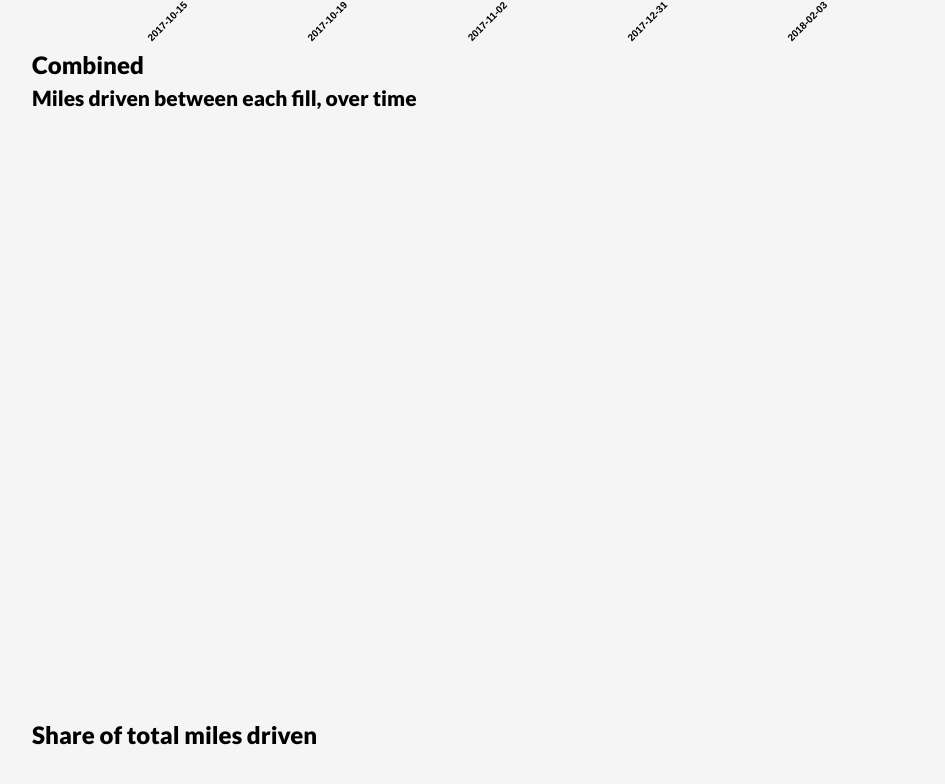
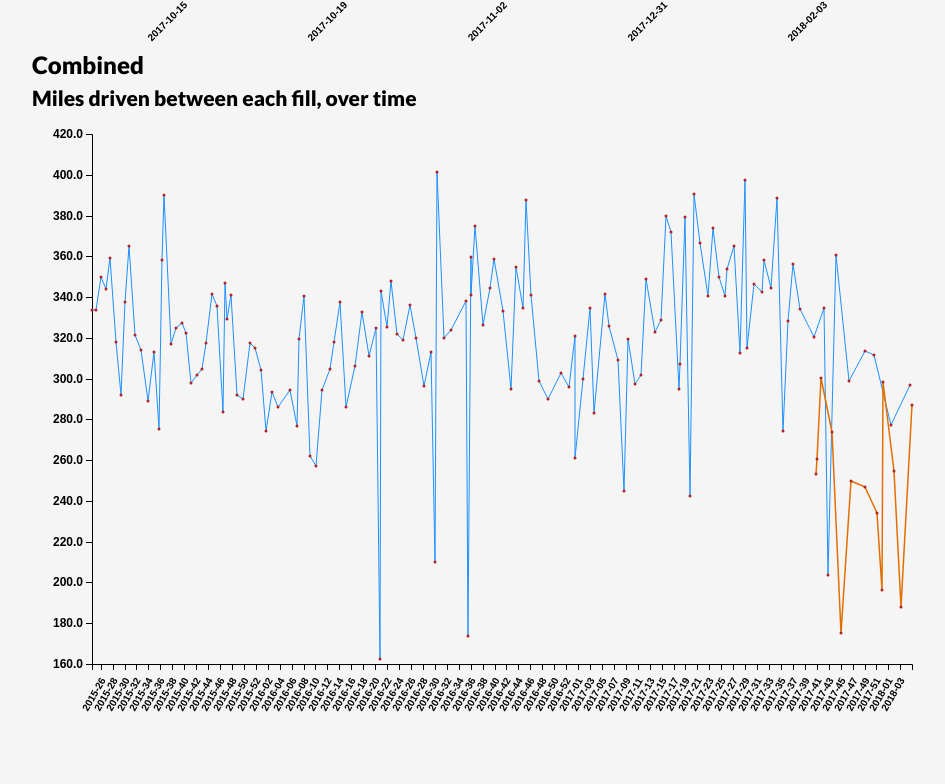
Before and after one commit to nathanielhuff/mpg-visualization, a plain HTML site: page index.html in a window 1280 px wide. Shown: the part 7304-8088 px from the top of the page, without its empty margins (158-1103 px from the left). After the commit the page ends 8018 px from the top, so only its background shows below. Drawn offline with nearby package versions, Linux system fonts and the light colour scheme.

Commit message:
Add a chart for milesPerFillCombined and a separate line color for the truck

```diff
--- a/charts.js
+++ b/charts.js
@@ -359,7 +359,6 @@ var charts = (function () {
     };
     var width = +d3svg.attr('width') - margin.left - margin.right;
     var height = +d3svg.attr('height') - margin.top - margin.bottom;
-    var yearWeeks = {};
 
     // sort by date added, ascending
     data.sort(function (a,b) {
@@ -435,6 +434,98 @@ var charts = (function () {
       return formatter(d3svg);
     }
 
+  }
+
+  function milesPerFillCombined (d3svg, data, formatter) {
+    var margin = {
+      top: 20,
+      right: 20,
+      bottom: 50,
+      left: 60
+    };
+    var width = +d3svg.attr('width') - margin.left - margin.right;
+    var height = +d3svg.attr('height') - margin.top - margin.bottom;
+
+    // sort by date added, ascending
+    data.sort(function (a,b) {
+      if (a.dateAdded < b.dateAdded) return -1;
+      if (a.dateAdded > b.dateAdded) return 1;
+      return 0;
+    });
+
+    // d3.timeFormat('%Y-%m-%d')(d.dateAdded)
+
+    // scales
+    var xScale = d3.scaleTime().rangeRound([0, width]);
+    var yScale = d3.scaleLinear().rangeRound([height, 0]);
+
+    // create a line
+    var line = d3.line()
+      .x(function(d) { return xScale(d.dateAdded); })
+      .y(function(d) { return yScale(d.miles); });
+
+    // set the domain
+    xScale.domain(d3.extent(data, function(d) { return d.dateAdded; }));
+    yScale.domain(d3.extent(data, function(d) { return d.miles; })).nice();
+
+    // create the outer g tag
+    var g = d3svg.append('g')
+      .attr('transform', 'translate(' + margin.left + ',' + margin.top + ')');
+
+    // add the x-axis
+    var xAxis = d3.axisBottom(xScale)
+      .ticks(d3.timeSunday.every(2))
+      .tickFormat(d3.timeFormat('%Y-%U'));
+
+    g.append('g')
+      .attr('class', 'axis axis-x')
+      .attr('transform', 'translate(0,' + height + ')')
+      .call(xAxis);
+
+    // add the y-axis
+    var yAxis = d3.axisLeft(yScale)
+      .tickFormat(d3.format('.1f'));
+
+    g.append('g')
+      .attr('class', 'axis axis-y')
+      .call(yAxis);
+
+    // add the paths for each set of data
+    g.append('path')
+      .datum(data.filter(function(d) {
+        return (d.carName.toLowerCase().indexOf('accord') > -1);
+      }))
+      .attr('fill', 'none')
+      .attr('class', 'line line-honda')
+      .attr('stroke-linejoin', 'round')
+      .attr('stroke-linecap', 'round')
+      .attr('stroke-width', 1.5)
+      .attr('d', line);
+
+    g.append('path')
+      .datum(data.filter(function(d) {
+        return (d.carName.toLowerCase().indexOf('tacoma') > -1);
+      }))
+      .attr('fill', 'none')
+      .attr('class', 'line line-tacoma')
+      .attr('stroke-linejoin', 'round')
+      .attr('stroke-linecap', 'round')
+      .attr('stroke-width', 1.5)
+      .attr('d', line);
+
+    // add some dots to the line for each data point
+    g.selectAll('.dot')
+      .data(data)
+      .enter().append('circle')
+      .style('fill', 'firebrick')
+      .attr('class', 'dot')
+      .attr('cx', line.x())
+      .attr('cy', line.y())
+      .attr('r', 1.5);
+
+    if (typeof formatter === 'function') {
+      return formatter(d3svg);
+    }
   }
 
   function topNTanks (d3svg, data, number, formatter) {
@@ -522,6 +613,7 @@ var charts = (function () {
     mpgTrendSingle: mpgTrendSingle,
     mpgTrendCombined: mpgTrendCombined,
     milesPerFill: milesPerFill,
+    milesPerFillCombined: milesPerFillCombined,
     topNTanks: topNTanks
   };
 
--- a/index.html
+++ b/index.html
@@ -50,9 +50,6 @@
         <h3>Combined</h3>
         <h4>Miles driven between each fill, over time</h4>
         <svg id="miles-per-fill-combined" class="chart" width="900" height="600"></svg>
-
-        <h3>Share of total miles driven</h3>
-        <svg class="chart" width="900" height="600"></svg>
 	</div>
 </body>
 </html>
--- a/main.css
+++ b/main.css
@@ -122,3 +122,7 @@ a:focus {
 .line-chart .line {
   stroke: dodgerblue;
 }
+
+.line.line-tacoma {
+  stroke: #E16F00;
+}
--- a/main.js
+++ b/main.js
@@ -180,6 +180,19 @@
           .attr('dx', -30);
     });
 
+    charts.milesPerFillCombined(d3.select('#miles-per-fill-combined'), [].concat(data.car.data, data.truck.data), function (d3svg) {
+      d3svg
+        .classed('line-chart', true)
+        .select('.line')
+          .attr('stroke-width', 1);
+
+      d3svg
+        .selectAll('.axis-x .tick text')
+        .attr('transform', 'rotate(-60, 0, 0)')
+        .attr('dy', 3)
+        .attr('dx', -30);
+    });
+
   }
 
   function setData (source, fileData) {
```
